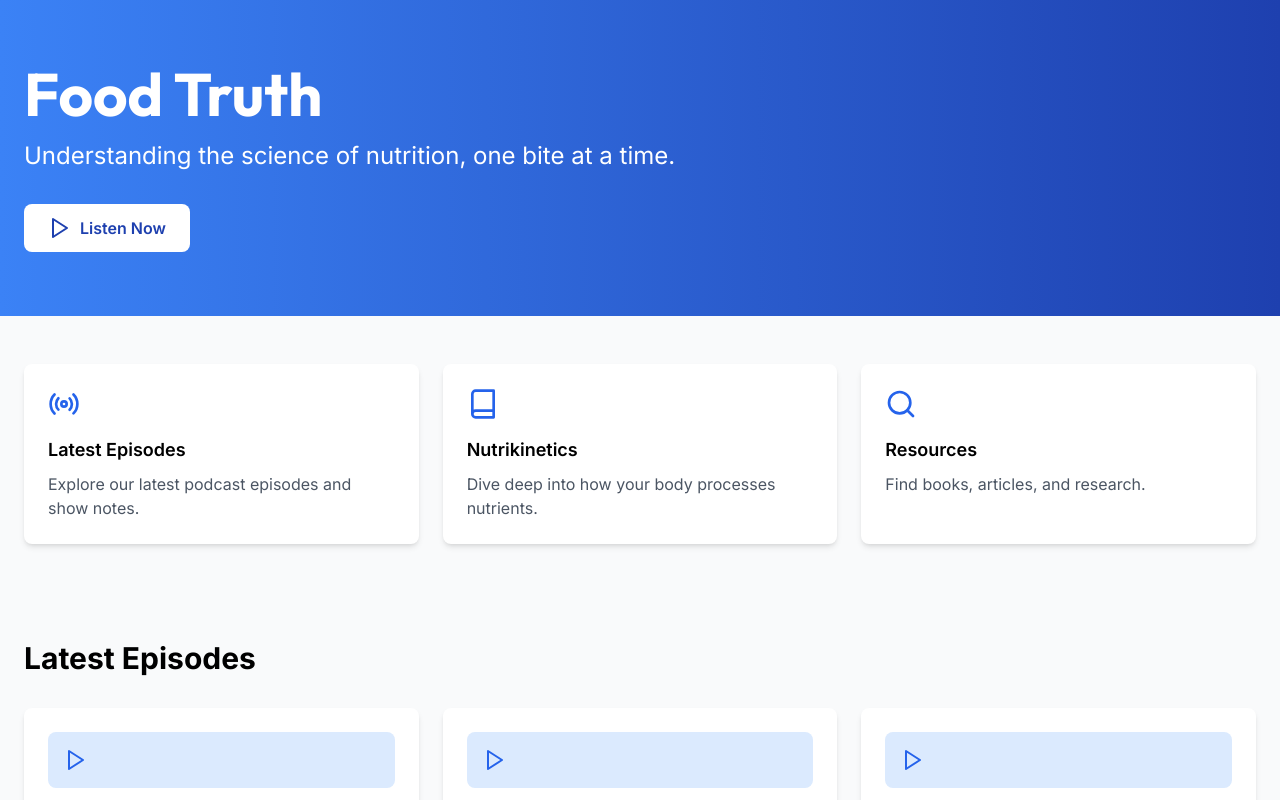
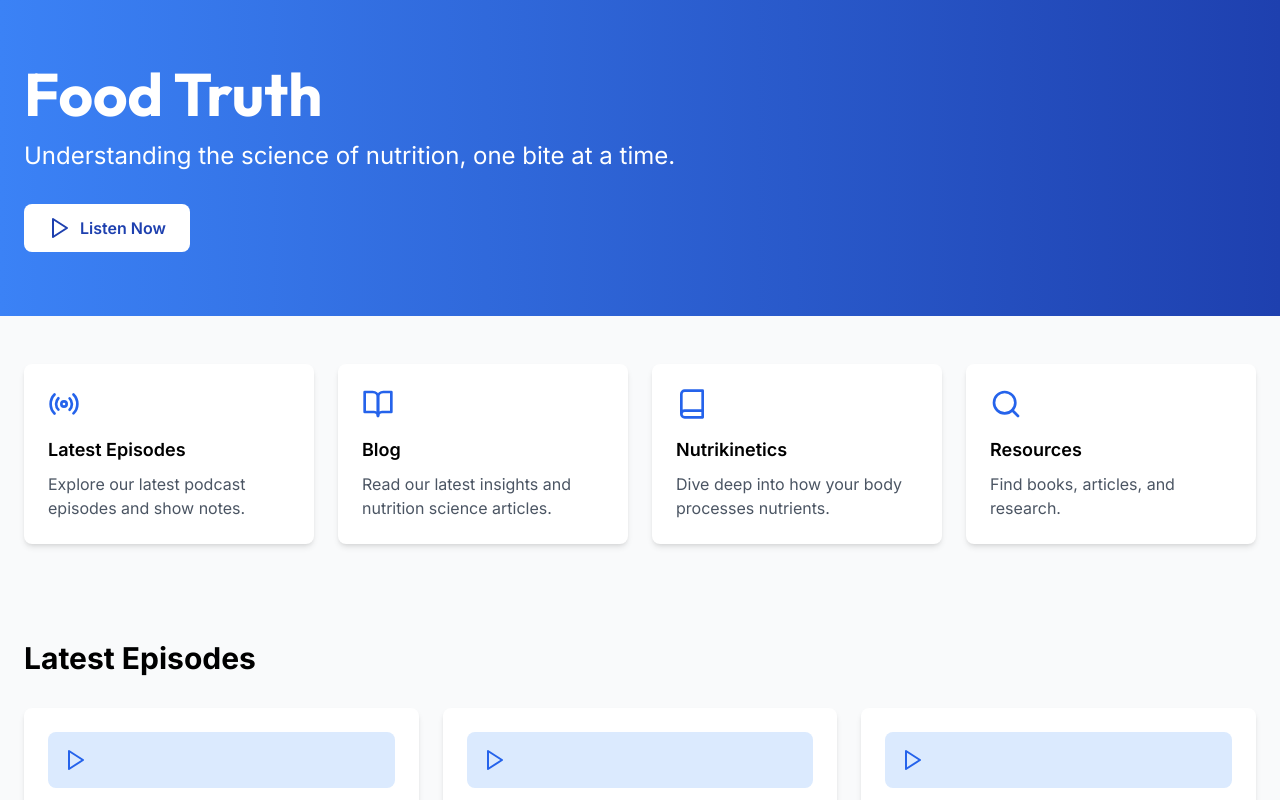
Before and after one commit to EricScottJohnston/foodtruth, a Next.js app: page / in a window 1280 px wide. Shown: the top 800 px of the page. Built offline with nearby package versions, Linux system fonts and the light colour scheme.

Commit message:
Update page.js

```diff
--- a/app/page.js
+++ b/app/page.js
@@ -2,7 +2,7 @@
 
 import Link from 'next/link'
 import React, { useState } from 'react';
-import { Play, Book, Radio, Search } from 'lucide-react';
+import { Play, Book, Radio, Search, BookOpen } from 'lucide-react';
 import { Outfit } from 'next/font/google'
 
 const outfit = Outfit({ subsets: ['latin'] })
@@ -72,12 +72,20 @@ export default function Homepage() {
 
       {/* Quick Navigation */}
       <div className="container mx-auto px-6 py-12">
-        <div className="grid grid-cols-1 md:grid-cols-3 gap-6">
+        <div className="grid grid-cols-1 md:grid-cols-4 gap-6">
           <Link href="/episodes" className="block group">
             <div className="bg-white p-6 rounded-lg shadow-md hover:shadow-lg transition-all duration-200 h-full transform group-hover:-translate-y-1">
               <Radio className="w-8 h-8 text-blue-600 mb-4" />
               <h3 className="text-lg font-semibold mb-2 group-hover:text-blue-600 transition-colors duration-200">Latest Episodes</h3>
               <p className="text-gray-600">Explore our latest podcast episodes and show notes.</p>
+            </div>
+          </Link>
+
+          <Link href="/blog" className="block group">
+            <div className="bg-white p-6 rounded-lg shadow-md hover:shadow-lg transition-all duration-200 h-full transform group-hover:-translate-y-1">
+              <BookOpen className="w-8 h-8 text-blue-600 mb-4" />
+              <h3 className="text-lg font-semibold mb-2 group-hover:text-blue-600 transition-colors duration-200">Blog</h3>
+              <p className="text-gray-600">Read our latest insights and nutrition science articles.</p>
             </div>
           </Link>
 
```
